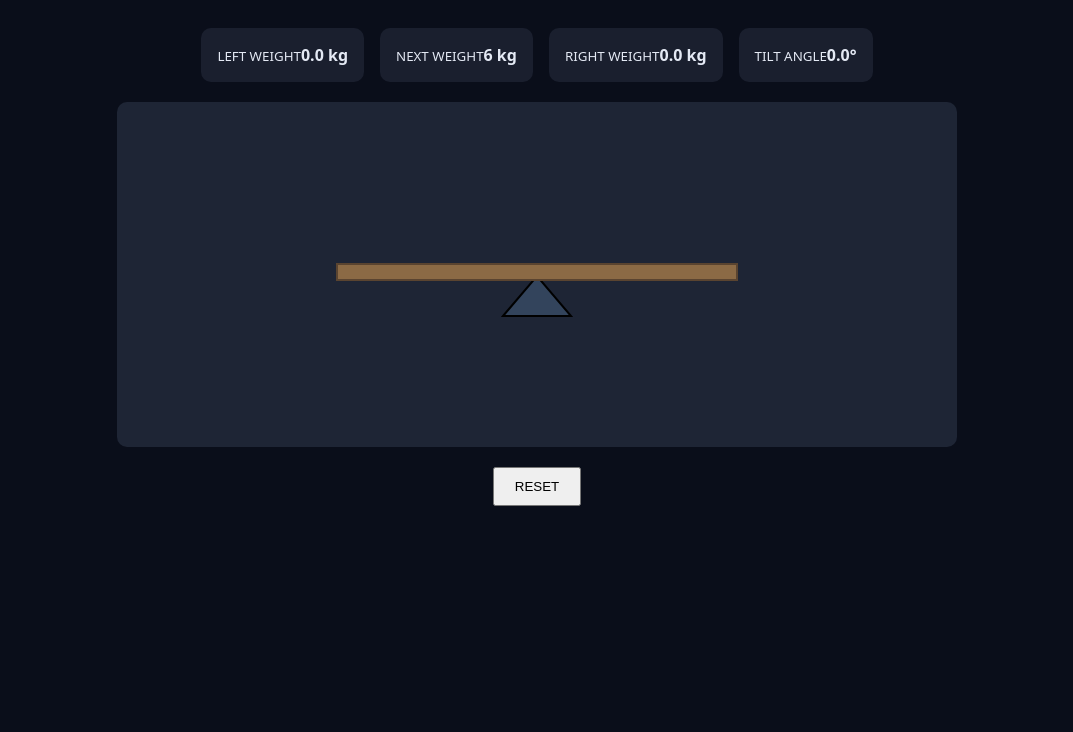
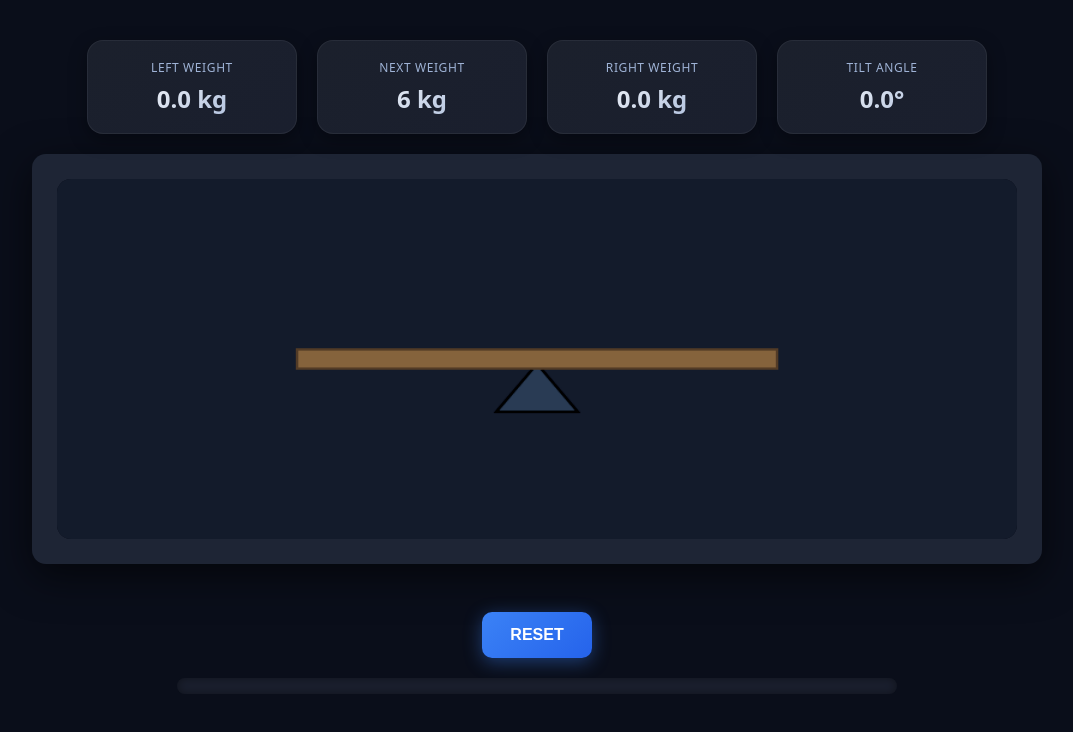
Before and after one commit to selvikiyikci/seesaw-simulation, a plain HTML site: page index.html in a window 1280 px wide. Shown: the whole page, without its empty margins (103-1176 px from the left). Drawn offline with Linux system fonts and the light colour scheme.

Commit message:
improved UI with adding hover and sharper cards

```diff
--- a/styles.css
+++ b/styles.css
@@ -1,32 +1,158 @@
 body {
   background: #0a0e1a;
   color: #e4e9f4;
+  font-family: system-ui, sans-serif;
   display: flex;
   flex-direction: column;
   align-items: center;
-  font-family: system-ui, sans-serif;
+  margin: 0;
+  padding: 20px;
 }
 
 .values {
   display: flex;
-  gap: 16px;
+  gap: 20px;
   padding: 20px;
+  flex-wrap: wrap;
+  justify-content: center;
+  width: 100%;
+  max-width: 950px;
 }
 
 .card {
-  background: #1a1f2e;
-  padding: 16px;
-  border-radius: 10px;
+  background: linear-gradient(145deg, #1b202c, #1a1f2e);
+  border: 1px solid rgba(255, 255, 255, 0.06);
+  border-radius: 16px;
+  padding: 18px 24px;
   text-align: center;
+  min-width: 160px;
+  box-shadow: 0 6px 18px rgba(0, 0, 0, 0.35);
+  transition: all 0.3s ease;
+  position: relative;
+  overflow: hidden;
+}
+
+.card::after {
+  content: "";
+  position: absolute;
+  top: -2px;
+  left: -2px;
+  right: -2px;
+  bottom: -2px;
+  border-radius: 18px;
+  border: 2px solid transparent;
+  background: linear-gradient(135deg, #3b82f6, #10b981) border-box;
+  mask: linear-gradient(#fff 0 0) padding-box, linear-gradient(#fff 0 0);
+  mask-composite: exclude;
+  mask-composite: exclude;
+  opacity: 0;
+  transition: opacity 0.3s ease;
+}
+
+.card:hover::after {
+  opacity: 0.8;
+}
+
+.card:hover {
+  transform: translateY(-3px);
+  background: #1c2231;
+}
+
+.card small {
+  color: #9fb3d6;
+  display: block;
+  font-size: 12px;
+  text-transform: uppercase;
+  letter-spacing: 0.05em;
+  margin-bottom: 6px;
+}
+
+.card strong {
+  display: block;
+  font-size: 24px;
+  font-weight: 700;
+  background: linear-gradient(135deg, #ffffff, #9fb3d6);
+  background-clip: text;
+  color: transparent;
 }
 
 .canvasArea {
   background: #1e2535;
-  border-radius: 10px;
-  padding: 20px;
+  border-radius: 14px;
+  padding: 25px;
+  width: 960px;
+  max-width: 100%;
+  display: flex;
+  justify-content: center;
+  align-items: center;
+  margin-bottom: 28px;
+  box-shadow: 0 12px 40px rgba(0, 0, 0, 0.6);
+}
+
+canvas {
+  display: block;
+  width: 960px;
+  height: 360px;
+  background: #1e2535;
+  border-radius: 14px;
+  box-shadow: inset 0 0 25px rgba(0, 0, 0, 0.6);
+  filter: contrast(1.1) brightness(0.95);
 }
 
 .btn {
   margin-top: 20px;
-  padding: 10px 20px;
+  padding: 14px 28px;
+  border: none;
+  border-radius: 10px;
+  background: linear-gradient(135deg, #3b82f6 0%, #2563eb 100%);
+  color: #fff;
+  font-weight: 600;
+  font-size: 16px;
+  cursor: pointer;
+  transition: all 0.3s ease;
+  box-shadow: 0 4px 18px rgba(59, 130, 246, 0.4);
 }
+
+.btn:hover {
+  transform: translateY(-2px);
+  background: linear-gradient(135deg, #2563eb 0%, #1e40af 100%);
+  box-shadow: 0 6px 25px rgba(59, 130, 246, 0.6);
+}
+
+.log {
+  width: 700px;
+  max-width: 90%;
+  background: #1a1f2e;
+  padding: 8px 10px;
+  border-radius: 10px;
+  color: #e4e9f4;
+  font-size: 14px;
+  overflow-y: auto;
+  max-height: 180px;
+  margin: 20px auto 0;
+  box-shadow: inset 0 0 10px rgba(0, 0, 0, 0.4);
+}
+
+.entry {
+  background: #252b3d;
+  margin: 4px 0;
+  padding: 6px 10px;
+  border-left: 3px solid #3b82f6;
+  border-radius: 8px;
+  transition: background 0.3s ease;
+  display: flex;
+  align-items: center;
+  gap: 6px;
+  justify-content: flex-start;
+  line-height: 1.2;
+}
+
+.entry:hover {
+  background: #2a3043;
+}
+
+.entry * {
+  margin: 0;
+  padding: 0;
+  font-size: 13px;
+}
```
